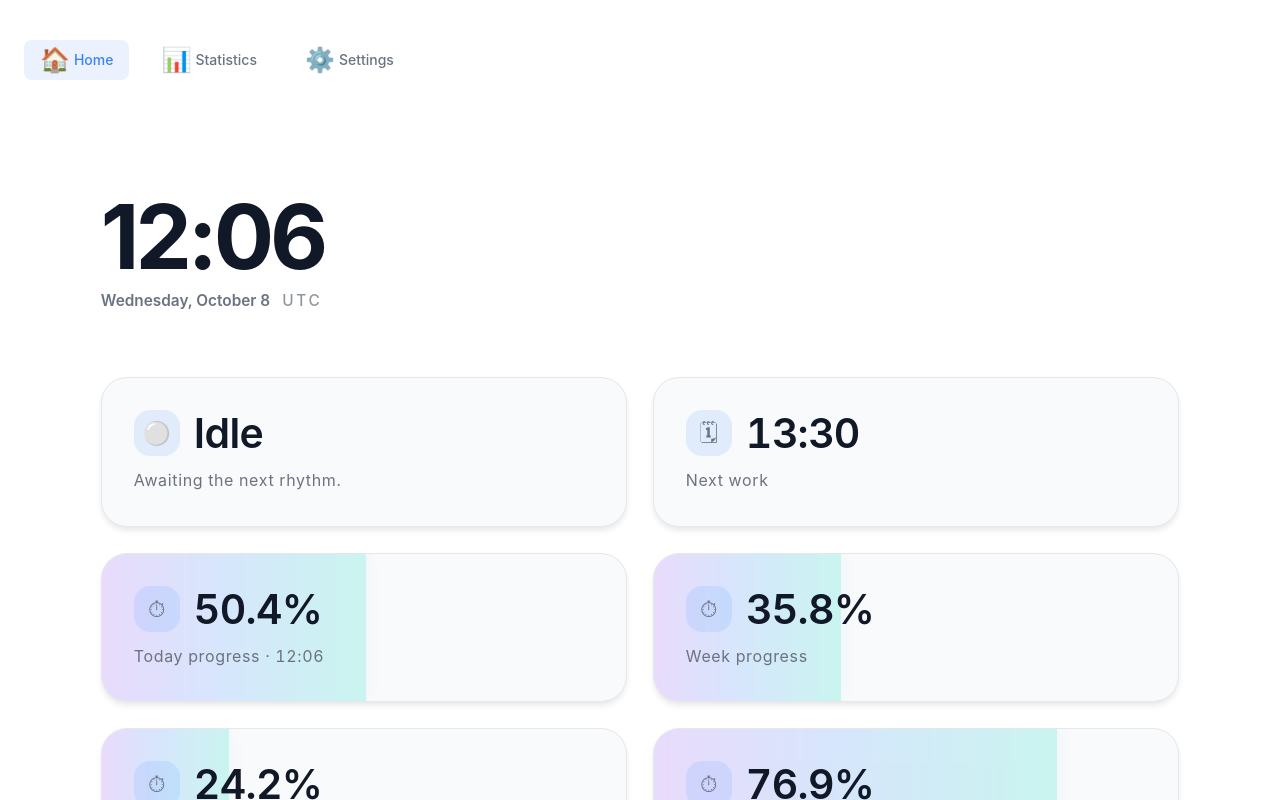
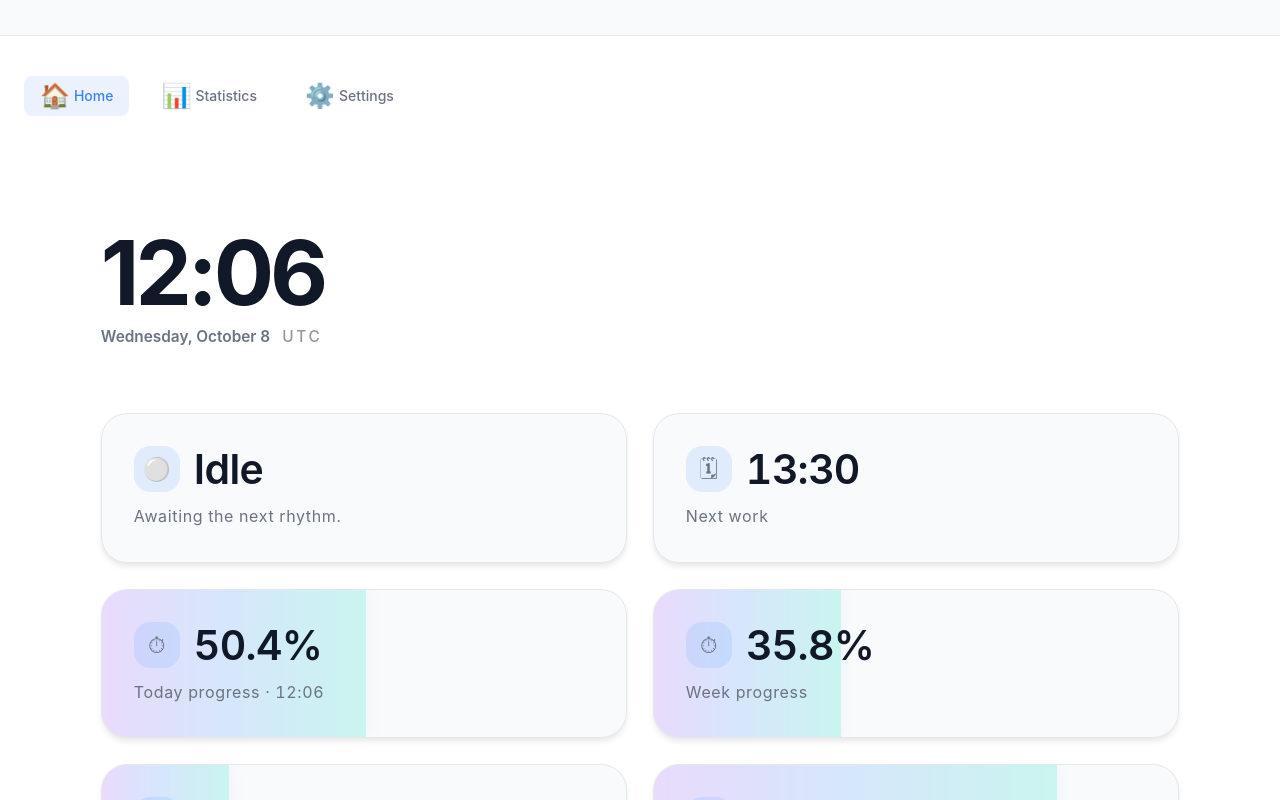
Before and after one commit to youtonghy/RESTY, a React (Vite) app: page / in a window 1280 px wide. Shown: the top 800 px of the page. Built offline with nearby package versions, Linux system fonts and the light colour scheme.

Commit message:
Implement draggable title bar for borderless window and update layout styles

```diff
--- a/src-tauri/tauri.conf.json
+++ b/src-tauri/tauri.conf.json
@@ -22,6 +22,7 @@
         "resizable": true,
         "fullscreen": false,
         "decorations": true,
+        "titleBarStyle": "Overlay",
         "transparent": false,
         "alwaysOnTop": false,
         "center": true,
--- a/src/components/Common/Layout.css
+++ b/src/components/Common/Layout.css
@@ -1,6 +1,14 @@
 .layout {
   min-height: 100vh;
   background: var(--color-background);
+}
+
+/* Title bar drag region for borderless window with overlay buttons */
+.app-titlebar {
+  -webkit-app-region: drag;
+  height: 36px; /* safe height for Windows/macOS */
+  background: var(--color-surface);
+  border-bottom: 1px solid var(--color-border);
 }
 
 .layout-content {
--- a/src/components/Common/Layout.tsx
+++ b/src/components/Common/Layout.tsx
@@ -13,6 +13,8 @@ interface LayoutProps {
 export function Layout({ children, showNavigation = true }: LayoutProps) {
   return (
     <div className="layout">
+      {/* Draggable area for borderless window with overlay title bar */}
+      <div className="app-titlebar" />
       <div className="layout-content">
         {showNavigation && <Navigation />}
         <main className="layout-main">{children}</main>
```
